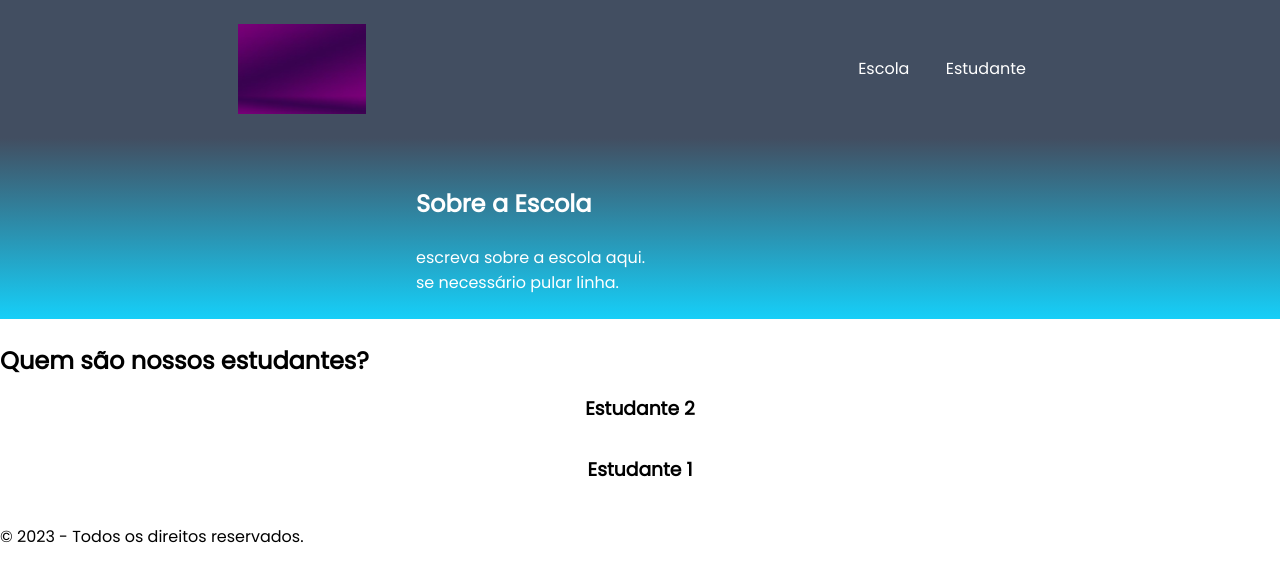
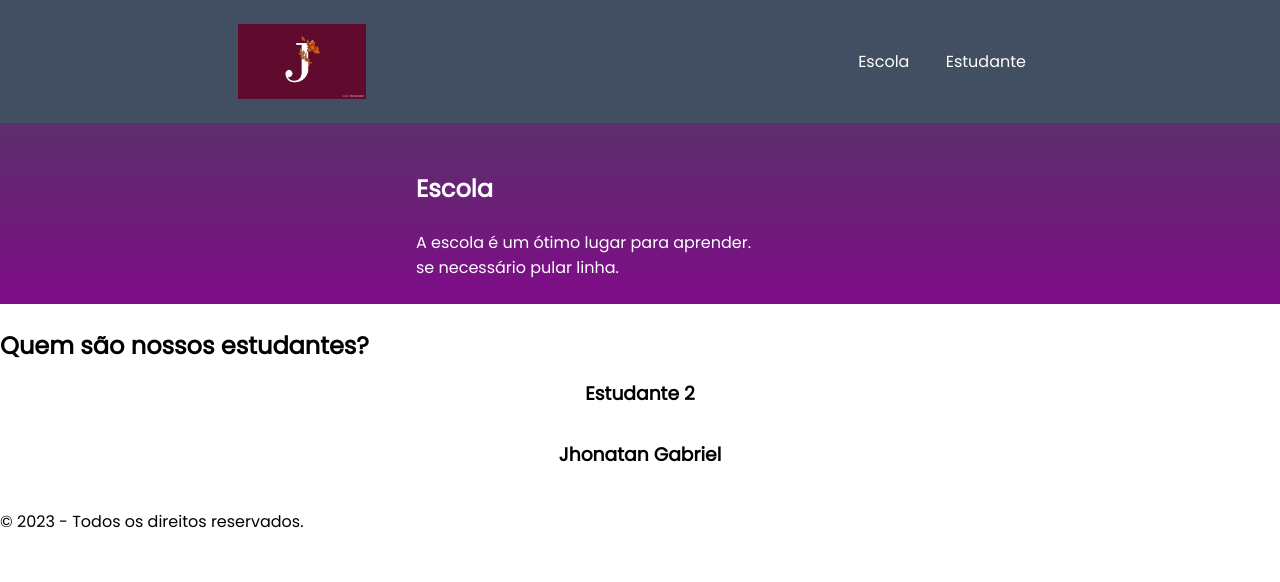
Before and after one commit to jotinhabielzin/site-escola, a plain HTML site: page index.html in a window 1280 px wide. Drawn offline with Linux system fonts and the light colour scheme.

Commit message:
eu tenho a imagem

```diff
--- a/index.html
+++ b/index.html
@@ -12,7 +12,7 @@
 </head>
 <body>
     <header class="cabecalho">
-        <img class="cabecalho-imagem" src="conceito-de-plano-de-fundo-do-estudio-abstrato-vazio-luz-gradiente-roxo-estudio-quarto-fundo-para-o-produto_1258-67806.avif" alt="se necessario utilizar uma imagem">
+        <img class="cabecalho-imagem" src="floral-letter-j-logo-template-884c46.png" alt="se necessario utilizar uma imagem">
         <ul class="cabecalho-lista">
             <li class="cabecalho-lista-item">Escola</li>
             <li class="cabecalho-lista-item">Estudante</li>
@@ -20,8 +20,8 @@
     </header>
     <section class="escola">
         <div class="escola-div-conteudo">
-            <h2 class="escola-titulo">Sobre a Escola</h2>
-            <p class="escola-texto-um">escreva sobre a escola aqui.</p>
+            <h2 class="escola-titulo">Escola</h2>
+            <p class="escola-texto-um">A escola é um ótimo lugar para aprender.</p>
             <p class="escola-texto-dois">se necessário pular linha.</p>
         </div>
 
@@ -37,7 +37,7 @@
         </div>
         <div class="estudante-div">
 
-            <h3 class="estudante-nome">Estudante 1</h3>
+            <h3 class="estudante-nome">Jhonatan Gabriel</h3>
 
         </div>
 
--- a/style.css
+++ b/style.css
@@ -92,7 +92,7 @@ body {
 }
 
 .escola{
-    background-image: linear-gradient(#424E61,#16CFF8);
+    background-image: linear-gradient(#5b306a,#7f0b89);
     color:white;
     display: flex;
     justify-content: center;
```
Also changed, not shown: conceito-de-plano-de-fundo-do-estudio-abstrato-vazio-luz-gradiente-roxo-estudio-quarto-fundo-para-o-produto_1258-67806.avif (deleted).
